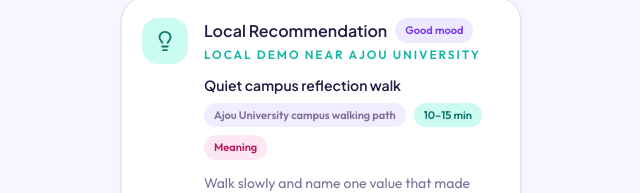
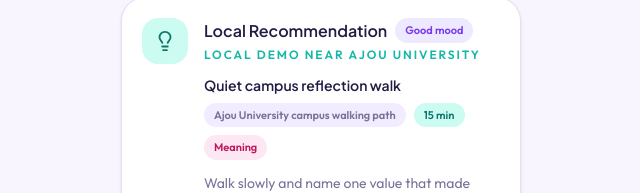
Before and after one commit to rowan-505/mental-note, a React (Vite) app: page / in a window 1280 px wide. Shown: the part 1066-1259 px from the top of the page, without its empty margins (319-959 px from the left). Built offline with nearby package versions, Linux system fonts and the light colour scheme.

Commit message:
change to 15min

```diff
--- a/scripts/generate-qr.mjs
+++ b/scripts/generate-qr.mjs
@@ -1,6 +1,6 @@
 import QRCode from "qrcode";
 
-const demoUrl = "https://mental-note-psi.vercel.app/journal/analysis";
+const demoUrl = "https://mental-note-psi.vercel.app";
 
 await QRCode.toFile("public/demo-qr.png", demoUrl, {
   width: 900,
--- a/src/app/wellnessDemo.ts
+++ b/src/app/wellnessDemo.ts
@@ -93,7 +93,7 @@ export const ajouRecommendations: Recommendation[] = [
   {
     title: 'Quiet campus reflection walk',
     location: 'Ajou University campus walking path',
-    duration: '10–15 min',
+    duration: '15 min',
     area: 'Meaning',
     description: 'Walk slowly and name one value that made today matter.',
     action: 'Try this step',
```
Also changed, not shown: public/demo-qr.png.
